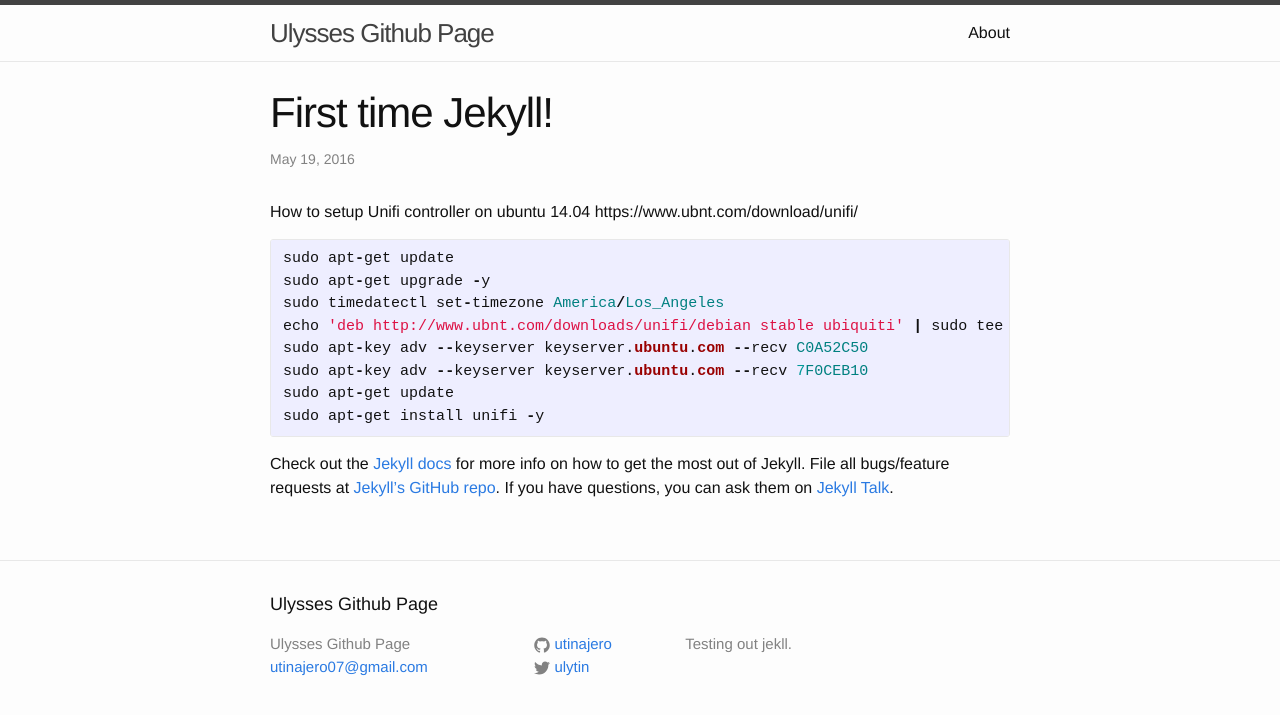
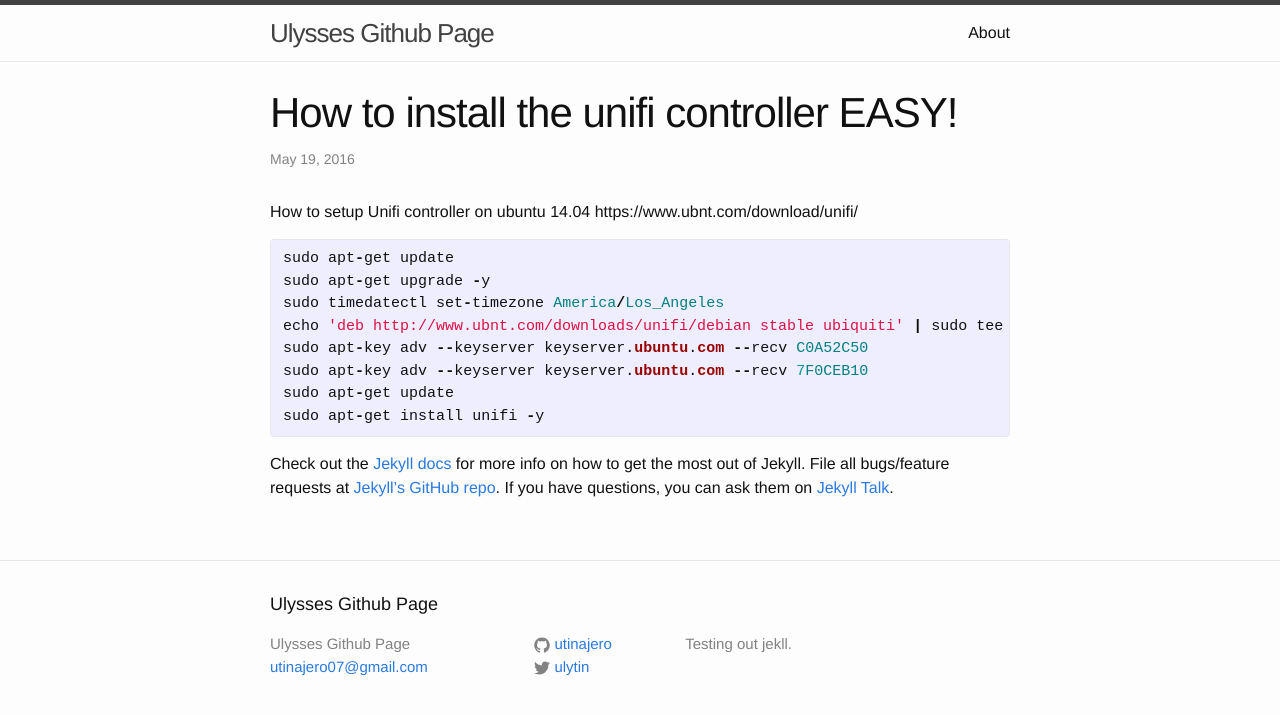
Before and after one commit to utinajero/utinajero.github.io, a Jekyll site: the page built from _posts/2016-05-19-first-time-jekyll.markdown, in a window 1280 px wide. Shown: the top 715 px of the page. Built offline with Jekyll 4.4.1, drawn with Linux system fonts in a browser that asks for light colours.

Commit message:
updated title

```diff
--- a/_posts/2016-05-19-first-time-jekyll.markdown
+++ b/_posts/2016-05-19-first-time-jekyll.markdown
@@ -1,6 +1,6 @@
 ---
 layout: post
-title:  "First time Jekyll!"
+title:  "How to install the unifi controller EASY!"
 date:   2016-05-19 8:07:34 -0700
 categories: jekyll update
 ---
```
